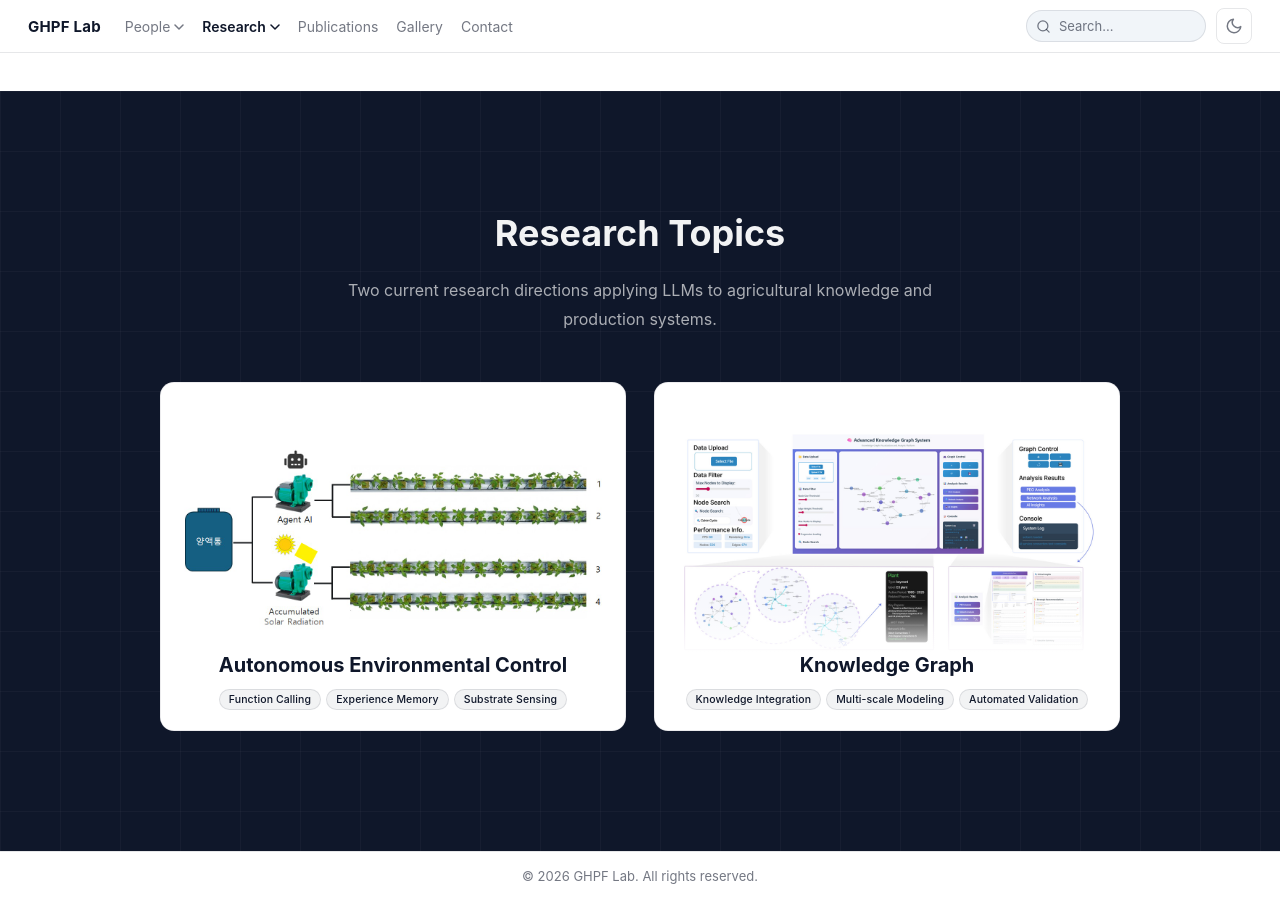
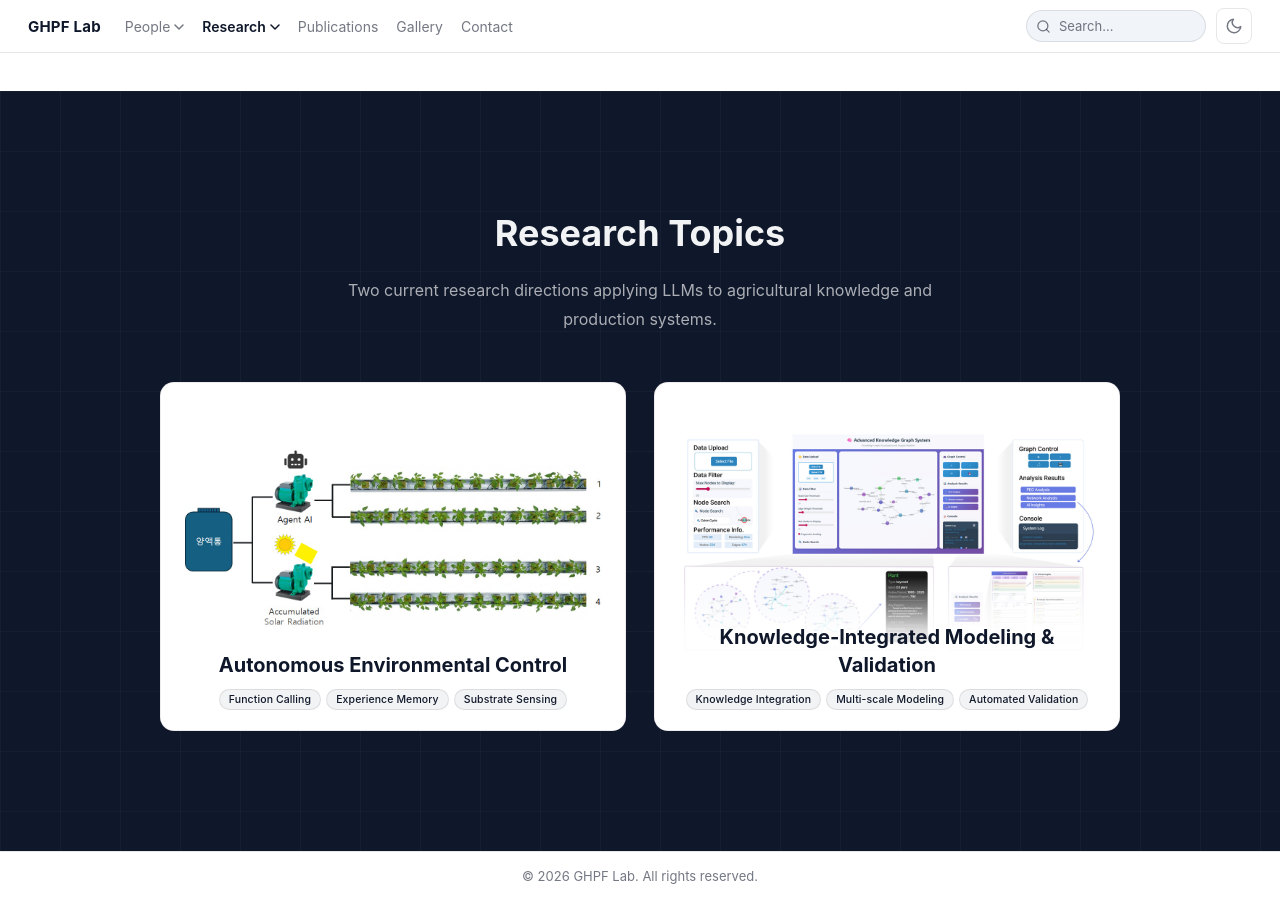
Before and after one commit to snughpf-alt/ghpf-lab-web-final-2, a Jekyll site: the page built from research/autonomous-control.md, in a window 1280 px wide and 900 px high, scrolled down 1009 px. Built offline with Jekyll 4.4.1, drawn with Linux system fonts in a browser that asks for light colours; some web fonts are replaced.

Commit message:
Broaden Knowledge Graph card title to reflect integration/modeling/validation keywords

```diff
--- a/research/autonomous-control.md
+++ b/research/autonomous-control.md
@@ -90,7 +90,7 @@ title: LLM Application in Agriculture
       <div class="rd-topics-grid__card">
         <img src="{{ '/assets/img/research/knowledge-graph-system.png' | relative_url }}" alt="Advanced Knowledge Graph System interface showing graph visualization and analysis panels" style="object-fit:contain;object-position:50% 30%;background:#fff">
         <div class="rd-topics-grid__caption">
-          <h3>Knowledge Graph</h3>
+          <h3>Knowledge-Integrated Modeling & Validation</h3>
           <div class="rd-topics-grid__keywords">
             <span class="badge">Knowledge Integration</span>
             <span class="badge">Multi-scale Modeling</span>
```
